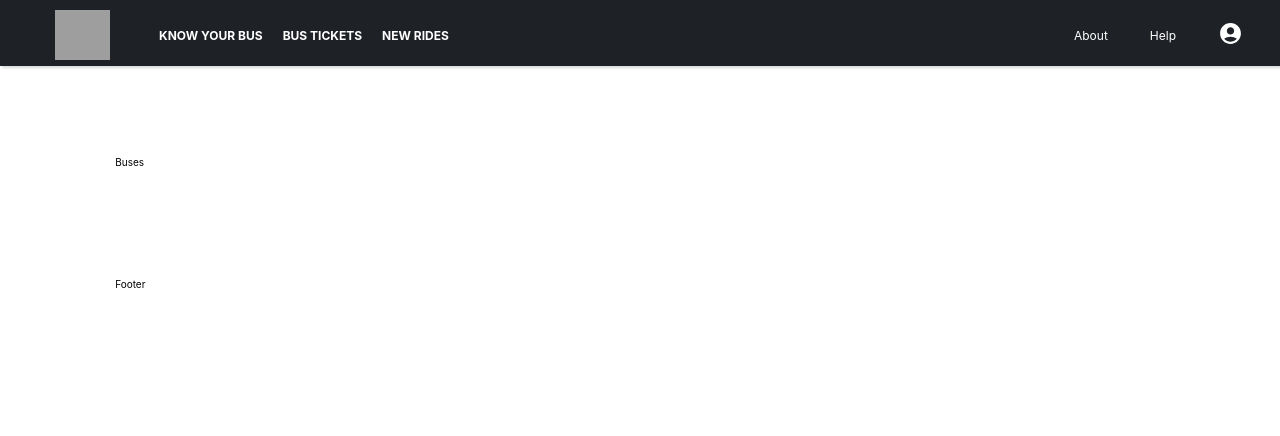
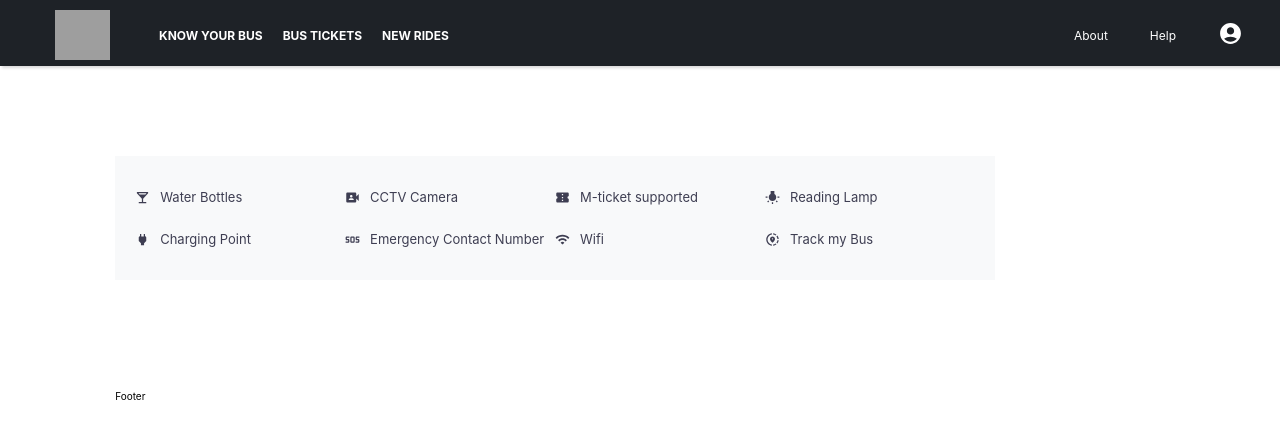
Before and after one commit to naina25/Capstone_Project, a React (Create React App) app in the folder knowyourbus/: page /buses in a window 1280 px wide. Shown: the top 436 px of the page. Built offline with nearby package versions, Linux system fonts and the light colour scheme; grey boxes are pictures that could not be loaded.

Commit message:
Amenities component complete

```diff
--- /dev/null
+++ b/knowyourbus/src/Components/BusesComponent/Amenities/Amenities.css
@@ -0,0 +1,19 @@
+.amenities-div{
+    display: flex;
+    flex-wrap: wrap;
+    width: 80%;
+    background-color: #f8f9fa;
+    padding: 2rem;
+    justify-content: center;
+}
+.amenity-div{
+    display: flex;
+    align-items: center;
+    font-size: 1.3rem;
+    width: 25%;
+    color: #3e3e52;
+}
+
+.amenity-div svg{
+    margin-right: 1rem;
+}
--- /dev/null
+++ b/knowyourbus/src/Components/BusesComponent/Amenities/Amenities.jsx
@@ -0,0 +1,31 @@
+import React from "react";
+import LocalBarIcon from "@mui/icons-material/LocalBar";
+import VideoCameraFrontIcon from "@mui/icons-material/VideoCameraFront";
+import ConfirmationNumberIcon from "@mui/icons-material/ConfirmationNumber";
+import WbIncandescentIcon from "@mui/icons-material/WbIncandescent";
+import PowerIcon from "@mui/icons-material/Power";
+import SosIcon from "@mui/icons-material/Sos";
+import WifiIcon from "@mui/icons-material/Wifi";
+import ShareLocationIcon from "@mui/icons-material/ShareLocation";
+import Amenity from "./Amenity";
+import "./Amenities.css";
+
+const Amenities = () => {
+    return (
+        <div className="amenities-div">
+            <Amenity icon={LocalBarIcon} amenity="Water Bottles" />
+            <Amenity icon={VideoCameraFrontIcon} amenity="CCTV Camera" />
+            <Amenity
+                icon={ConfirmationNumberIcon}
+                amenity="M-ticket supported"
+            />
+            <Amenity icon={WbIncandescentIcon} amenity="Reading Lamp" />
+            <Amenity icon={PowerIcon} amenity="Charging Point" />
+            <Amenity icon={SosIcon} amenity="Emergency Contact Number" />
+            <Amenity icon={WifiIcon} amenity="Wifi" />
+            <Amenity icon={ShareLocationIcon} amenity="Track my Bus" />
+        </div>
+    );
+};
+
+export default Amenities;
--- /dev/null
+++ b/knowyourbus/src/Components/BusesComponent/Amenities/Amenity.jsx
@@ -0,0 +1,12 @@
+import React from "react";
+
+const Amenity = (props) => {
+    return (
+        <div className="amenity-div">
+            <props.icon />
+            <p>{props.amenity}</p>
+        </div>
+    );
+};
+
+export default Amenity;
--- a/knowyourbus/src/Pages/Buses.jsx
+++ b/knowyourbus/src/Pages/Buses.jsx
@@ -1,7 +1,12 @@
 import React from "react";
+import Amenities from "../Components/BusesComponent/Amenities/Amenities";
 
 const Buses = () => {
-    return <section className="busees-section">Buses</section>;
+    return (
+        <section className="busees-section">
+            <Amenities />
+        </section>
+    );
 };
 
 export default Buses;
```
